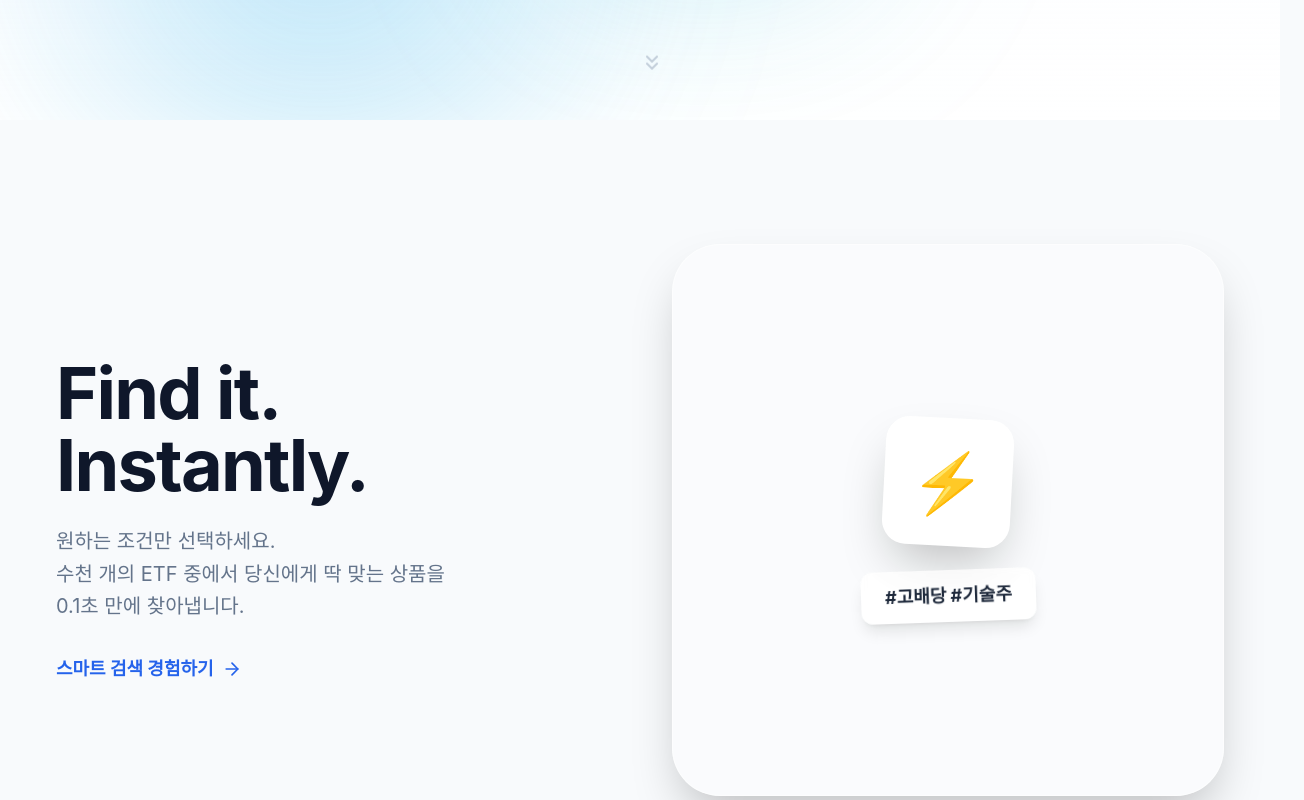
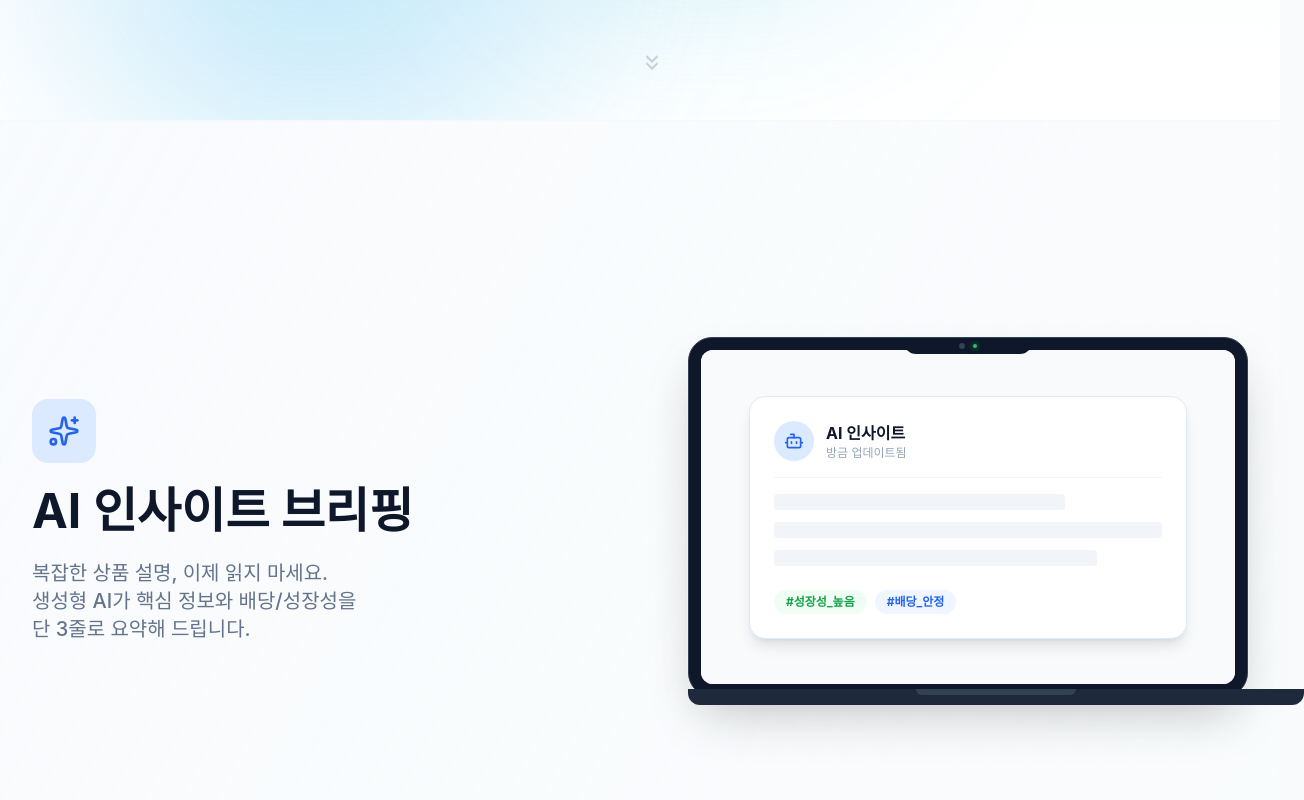
Before and after one commit to minjeongkimm/etfinder, a Vue app in the folder ETFinder/frontend/: page / in a window 1280 px wide. Shown: the part 680-1480 px from the top of the page, 1304 px wide, since content can reach past the window. Built offline with nearby package versions, Linux system fonts and the light colour scheme; a web font is replaced by a local one.

Commit message:
design: 랜딩페이지 수정

```diff
--- a/ETFinder/frontend/src/views/HomeView.vue
+++ b/ETFinder/frontend/src/views/HomeView.vue
@@ -22,20 +22,125 @@
            AI가 분석하는 가장 직관적인 ETF 투자 플랫폼.
          </p>
 
-         <div class="flex flex-col sm:flex-row gap-4 justify-center">
-            <router-link :to="{ name: 'propensityTest' }" class="px-8 py-4 bg-slate-900 text-white rounded-full font-bold text-lg hover:bg-slate-800 transition-all hover:scale-105 shadow-xl">
-              내 성향 분석하기
-            </router-link>
-            <router-link :to="{ name: 'etfSearch' }" class="px-8 py-4 bg-white text-slate-900 border border-slate-200 rounded-full font-bold text-lg hover:bg-slate-50 transition-all hover:scale-105 shadow-lg">
-              둘러보기
-            </router-link>
-         </div>
+
        </ScrollReveal>
 
        <!-- Moving Down Indicator -->
        <div class="absolute bottom-10 left-1/2 -translate-x-1/2 animate-bounce opacity-50">
           <svg xmlns="http://www.w3.org/2000/svg" width="24" height="24" viewBox="0 0 24 24" fill="none" stroke="currentColor" stroke-width="2" stroke-linecap="round" stroke-linejoin="round" class="text-slate-400"><path d="M7 13 12 18 17 13"/><path d="M7 6 12 11 17 6"/></svg>
        </div>
+    </section>
+
+    <!-- Section 1.5: Sticky Scroll Feature Showcase -->
+    <section class="relative bg-white/30 backdrop-blur-sm border-y border-slate-100/50">
+      <div class="absolute inset-0 bg-gradient-to-br from-blue-50/20 via-white/0 to-cyan-50/20 -z-10"></div>
+
+      <div class="container mx-auto max-w-7xl px-6">
+        <div class="grid grid-cols-1 lg:grid-cols-2 gap-12 lg:gap-24 relative">
+
+           <!-- Left Column: Scrolling Text -->
+           <div class="py-24 lg:py-0">
+              <div
+                 v-for="(feature, idx) in scrollFeatures"
+                 :key="idx"
+                 :ref="el => featureRefs[idx] = el"
+                 class="min-h-screen flex flex-col justify-center transition-opacity duration-500"
+                 :class="{'opacity-0 blur-none scale-95': activeFeature !== idx, 'opacity-100 scale-100': activeFeature === idx}"
+              >
+                 <div class="mb-6 inline-flex items-center justify-center w-16 h-16 rounded-2xl bg-blue-100 text-blue-600 mb-6">
+                    <component :is="feature.icon" class="w-8 h-8 stroke-2" />
+                 </div>
+                 <h2 class="text-3xl md:text-5xl font-bold text-slate-900 mb-6 leading-tight whitespace-pre-line">
+                    {{ feature.title }}
+                 </h2>
+                 <p class="text-lg md:text-xl text-slate-500 leading-relaxed max-w-lg font-medium whitespace-pre-line">
+                    {{ feature.description }}
+                 </p>
+              </div>
+           </div>
+
+           <!-- Right Column: Sticky Laptop Frame -->
+           <div class="hidden lg:block relative">
+              <div class="sticky top-0 h-screen flex items-center justify-center perspective-1000">
+                 <!-- Laptop Base -->
+                 <div class="relative w-full max-w-2xl transform transition-transform duration-700 hover:rotate-x-2">
+                    <!-- Lid/Screen -->
+                    <div class="relative bg-slate-900 rounded-[1.5rem] p-3 shadow-2xl border border-slate-700 ring-1 ring-white/20">
+                       <!-- Bezel -->
+                       <div class="absolute top-0 left-1/2 -translate-x-1/2 w-32 h-4 bg-slate-900 rounded-b-xl z-20 flex justify-center items-center gap-2">
+                          <div class="w-1.5 h-1.5 rounded-full bg-slate-700"></div>
+                          <div class="w-1 h-1 rounded-full bg-green-500 shadow-[0_0_5px_rgba(34,197,94,0.8)]"></div>
+                       </div>
+
+                       <!-- Screen Content -->
+                       <div class="relative w-full aspect-[16/10] bg-white rounded-xl overflow-hidden group">
+                          <!-- Feature 0: AI Insight Briefing UI -->
+                          <div class="absolute inset-0 flex items-center justify-center bg-slate-50 transition-opacity duration-700 px-12" :class="activeFeature === 0 ? 'opacity-100 z-10' : 'opacity-0 z-0'">
+                             <div class="w-full bg-white rounded-2xl shadow-lg border border-blue-100 p-6 space-y-4 transform transition-transform duration-700" :class="activeFeature === 0 ? 'translate-y-0' : 'translate-y-10'">
+                                <div class="flex items-center gap-3 border-b border-slate-100 pb-4">
+                                   <div class="w-10 h-10 rounded-full bg-blue-100 flex items-center justify-center"><Bot class="w-5 h-5 text-blue-600" /></div>
+                                   <div>
+                                      <div class="font-bold text-slate-900">AI 인사이트</div>
+                                      <div class="text-xs text-slate-400">방금 업데이트됨</div>
+                                   </div>
+                                </div>
+                                <div class="space-y-3">
+                                   <div class="h-4 bg-slate-100 rounded w-3/4"></div>
+                                   <div class="h-4 bg-slate-100 rounded w-full"></div>
+                                   <div class="h-4 bg-slate-100 rounded w-5/6"></div>
+                                </div>
+                                <div class="flex gap-2 pt-2">
+                                   <span class="px-3 py-1 bg-green-50 text-green-600 text-xs font-bold rounded-full">#성장성_높음</span>
+                                   <span class="px-3 py-1 bg-blue-50 text-blue-600 text-xs font-bold rounded-full">#배당_안정</span>
+                                </div>
+                             </div>
+                          </div>
+
+                          <!-- Feature 1: Investment Test UI -->
+                          <div class="absolute inset-0 flex items-center justify-center bg-blue-50 transition-opacity duration-700" :class="activeFeature === 1 ? 'opacity-100 z-10' : 'opacity-0 z-0'">
+                             <div class="text-center transform transition-transform duration-700" :class="activeFeature === 1 ? 'scale-100' : 'scale-90'">
+                                <div class="w-24 h-24 mx-auto bg-white rounded-full flex items-center justify-center shadow-lg mb-6 text-blue-600">
+                                   <ClipboardCheck class="w-12 h-12 stroke-2" />
+                                </div>
+                                <h3 class="text-2xl font-bold text-slate-900 mb-2">당신의 투자 성향은?</h3>
+                                <div class="inline-block px-4 py-2 bg-blue-600 text-white rounded-lg font-bold shadow-lg shadow-blue-200">안정 추구형</div>
+                             </div>
+                          </div>
+
+                          <!-- Feature 2: Recommendation UI -->
+                          <div class="absolute inset-0 flex items-center justify-center bg-slate-50 transition-opacity duration-700" :class="activeFeature === 2 ? 'opacity-100 z-10' : 'opacity-0 z-0'">
+                             <div class="w-full max-w-sm space-y-4 px-8 transform transition-transform duration-700" :class="activeFeature === 2 ? 'translate-x-0' : 'translate-x-10'">
+                                <div class="bg-white p-4 rounded-xl shadow-md border border-slate-100 flex items-center gap-4">
+                                   <div class="w-12 h-12 rounded-lg bg-red-50 text-red-600 flex items-center justify-center font-bold text-lg">TIGER</div>
+                                   <div class="flex-1">
+                                      <div class="font-bold text-slate-900">미국배당다우존스</div>
+                                      <div class="text-xs text-slate-500">배당수익률 3.8%</div>
+                                   </div>
+                                   <div class="text-blue-600 font-bold">+12%</div>
+                                </div>
+                                <div class="bg-white p-4 rounded-xl shadow-md border border-slate-100 flex items-center gap-4 opacity-75">
+                                   <div class="w-12 h-12 rounded-lg bg-blue-50 text-blue-600 flex items-center justify-center font-bold text-lg">KODEX</div>
+                                   <div class="flex-1">
+                                      <div class="font-bold text-slate-900">삼성전자채권</div>
+                                      <div class="text-xs text-slate-500">안정성 최우수</div>
+                                   </div>
+                                   <div class="text-slate-400 font-bold">+2%</div>
+                                </div>
+                             </div>
+                          </div>
+
+                       </div>
+                    </div>
+                    <!-- Keyboard Deck -->
+                    <div class="relative mx-auto bg-slate-800 w-[110%] h-4 -mt-2 rounded-b-lg shadow-2xl z-0">
+                       <div class="absolute top-0 left-1/2 -translate-x-1/2 w-40 h-1.5 bg-slate-700 rounded-b-md"></div>
+                    </div>
+                 </div>
+              </div>
+           </div>
+
+        </div>
+      </div>
     </section>
 
     <!-- Section 2: Smart Search feature -->
@@ -130,12 +235,12 @@
     <!-- Section 4: Portfolio (Call to Action) -->
     <section class="min-h-screen flex items-center justify-center px-6 py-24 relative">
        <ScrollReveal class="text-center max-w-3xl mx-auto">
-          <div class="mb-8 mx-auto w-20 h-20 bg-slate-900 text-white rounded-3xl flex items-center justify-center text-4xl shadow-2xl rotate-3 hover:rotate-12 transition-transform duration-500">
-             💼
-          </div>
+           <div class="mb-8 mx-auto w-20 h-20 bg-blue-600 text-white rounded-3xl flex items-center justify-center shadow-2xl shadow-blue-200 rotate-3 hover:rotate-12 transition-transform duration-500">
+              <Briefcase class="w-10 h-10 stroke-2" />
+           </div>
           <h2 class="text-5xl md:text-7xl font-black tracking-tighter text-slate-900 mb-8 leading-tight">
             Your Wealth,<br>
-            Managed.
+            <span class="text-transparent bg-clip-text bg-gradient-to-r from-blue-600 to-cyan-500">Managed.</span>
           </h2>
           <p class="text-xl text-slate-500 mb-10 font-medium">
             이제 모든 기회를 당신의 것으로 만드세요.<br>
@@ -145,8 +250,8 @@
              <router-link :to="{ name: 'etfSearch' }" class="px-8 py-4 bg-white text-slate-900 border border-slate-200 rounded-full font-bold text-lg hover:bg-slate-50 transition-all hover:scale-105 shadow-lg">
                ETF 둘러보기
              </router-link>
-             <router-link :to="{ name: 'login' }" class="px-8 py-4 bg-slate-900 text-white rounded-full font-bold text-lg hover:bg-slate-800 transition-all hover:scale-105 shadow-xl">
-               내 자산 분석하기
+             <router-link :to="{ name: 'propensityTest' }" class="px-8 py-4 bg-blue-600 text-white rounded-full font-bold text-lg hover:bg-blue-700 transition-all hover:scale-105 shadow-xl shadow-blue-200">
+               내 성향 분석하기
              </router-link>
           </div>
        </ScrollReveal>
@@ -156,6 +261,57 @@
 
 <script setup>
 import ScrollReveal from '@/components/common/ScrollReveal.vue'
+import { Sparkles, Zap, Search, PieChart, Coins, Bot, ClipboardCheck, Briefcase } from 'lucide-vue-next'
+import { ref, onMounted, onUnmounted } from 'vue'
+
+const activeFeature = ref(0)
+const featureRefs = ref([])
+
+const scrollFeatures = [
+  {
+    icon: Sparkles,
+    title: 'AI 인사이트 브리핑',
+    description: '복잡한 상품 설명, 이제 읽지 마세요.\n생성형 AI가 핵심 정보와 배당/성장성을\n단 3줄로 요약해 드립니다.'
+  },
+  {
+    icon: PieChart,
+    title: '데이터 기반\n맞춤 진단',
+    description: 'AI가 아닌, 당신의 선택을 분석합니다.\n검증된 알고리즘으로\n최적의 투자 성향을 찾아보세요.'
+  },
+  {
+    icon: Zap,
+    title: '정교한\n알고리즘 큐레이션',
+    description: '시가총액, 수수료, 성장성 등\n다각도 점수 시스템을 통해\n당신에게 꼭 필요한 ETF를 선별합니다.'
+  }
+]
+
+let observer = null
+
+onMounted(() => {
+  observer = new IntersectionObserver((entries) => {
+    entries.forEach((entry) => {
+      if (entry.isIntersecting) {
+        // Find which feature is currently visible
+        const index = featureRefs.value.indexOf(entry.target)
+        if (index !== -1) {
+           activeFeature.value = index
+        }
+      }
+    })
+  }, {
+    root: null,
+    threshold: 0.5, // 50% visible triggers change
+    rootMargin: "-20% 0px -20% 0px"
+  })
+
+  featureRefs.value.forEach((el) => {
+    if (el) observer.observe(el)
+  })
+})
+
+onUnmounted(() => {
+  if (observer) observer.disconnect()
+})
 </script>
 
 <style scoped>
```
Also changed, not shown: ETFinder/frontend/tailwind.config.js (+9 -0 lines).
